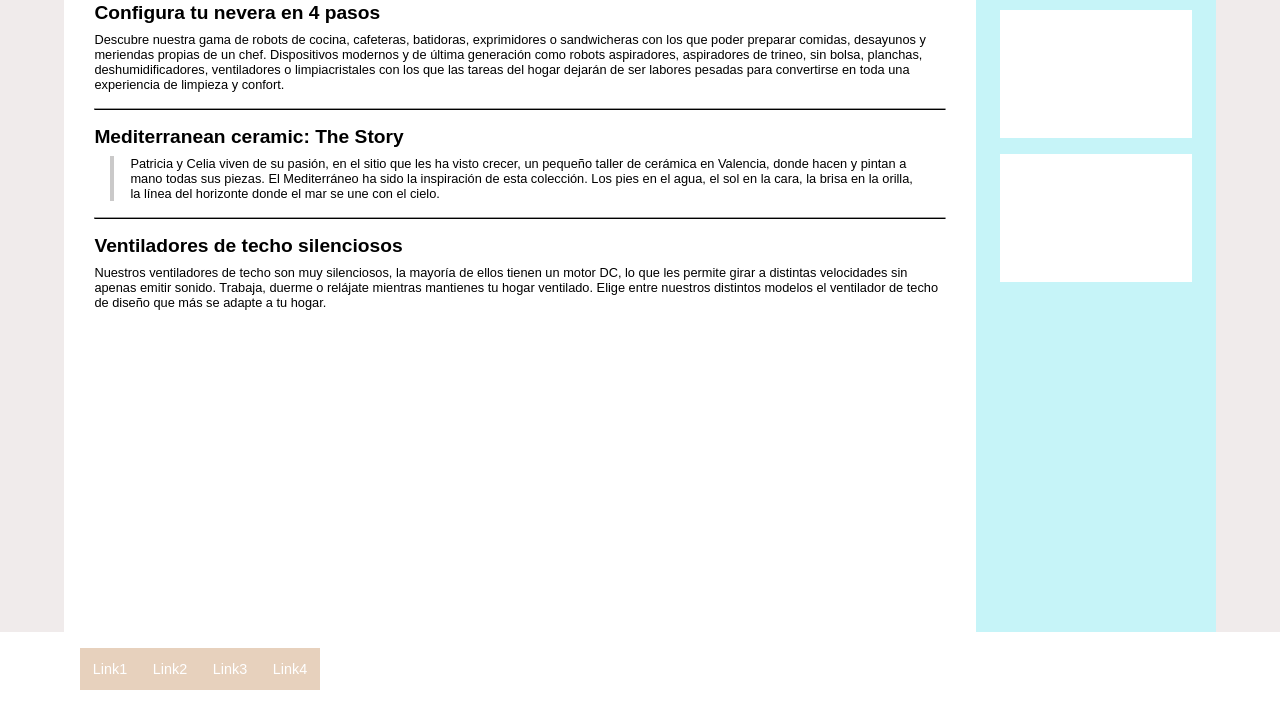
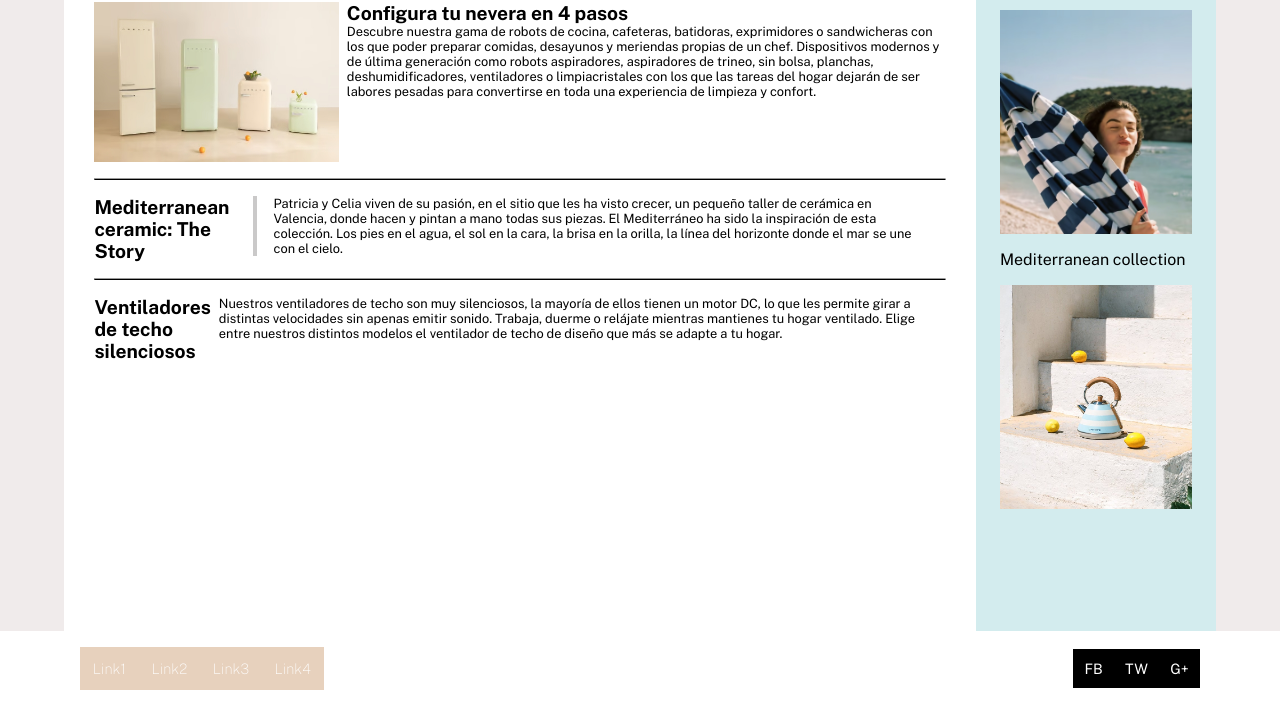
Before and after one commit to marialapc/create-version-2, a plain HTML site: page index.html in a window 1280 px wide. Shown: the part 94-800 px from the top of the page. Drawn offline with Linux system fonts and the light colour scheme.

Commit message:
change font and add new images

```diff
--- a/index.html
+++ b/index.html
@@ -35,6 +35,8 @@
     <div class="main">
       <main class="main__content flex-center">
         <article class="article flex-center">
+          <img class="article__image" src="./assets/images/fridges.jpg" alt="fridges">
+          <div>
           <h2 class="article__title">Configura tu nevera en 4 pasos</h2>
           <p class="article__text">
             Descubre nuestra gama de robots de cocina, cafeteras, batidoras,
@@ -46,6 +48,7 @@
             labores pesadas para convertirse en toda una experiencia de
             limpieza y confort.
           </p>
+        </div>
         </article>
         <hr class="separator" />
         <article class="article flex-center">
@@ -70,9 +73,11 @@
           </p>
         </article>
       </main>
-      <aside class="aside">
-        <section class="aside__block"></section>
-        <section class="aside__block"></section>
+      <aside class="aside ">
+        <section class="aside__block aside__block--1">
+        </section>
+        <p class="aside__title">Mediterranean collection</p>
+        <section class="aside__block aside__block--2"></section>
       </aside>
     </div>
     <footer class="footer">
--- a/styles/base/vars.css
+++ b/styles/base/vars.css
@@ -1,3 +1,4 @@
+
 :root{
    --white: rgb(255, 255, 255);
    --black: rgb(0, 0, 0);
@@ -6,8 +7,13 @@
    --orange:rgb(249, 157, 65);
    --cream:rgb(231, 209, 189);
    --lightCream: rgb(250, 224, 200);
-   --blue:rgb(198, 244, 248);
-   --fontPrimary: Arial, Helvetica, sans-serif;
+   --blue:rgb(211, 236, 238);
+   --fontPrimary: "publicSans";
    --maxWidth: 72rem;
    --gutter: 1rem;
 }
+
+@font-face {
+   font-family: "publicSans";
+   src: url("../../assets/fonts/publicSans.ttf") format("truetype");
+ }
--- a/styles/components/footer.css
+++ b/styles/components/footer.css
@@ -24,7 +24,7 @@
 
 .social {
   list-style: none;
-  background-color: var(--brown);
+  background-color: var(--black);
 }
 
 .social__element {
--- a/styles/layout/aside.css
+++ b/styles/layout/aside.css
@@ -6,10 +6,23 @@
   background-color: var(--blue);
 }
 
+.aside__title{
+  color: var(--black);
+}
 .aside__block {
   width: 12rem;
-  height: 8rem;
+  height: 14rem;
   background-color: var(--white);
+  background-size:cover;
+  background-repeat: no-repeat;
+}
+
+.aside__block--1{
+  background-image: url(../../assets/images/mediterranean.jpg);
+}
+
+.aside__block--2{
+  background-image: url(../../assets/images/kettle.jpg);
 }
 
 @media (min-width: 43rem) {
--- a/styles/layout/main.css
+++ b/styles/layout/main.css
@@ -15,13 +15,15 @@
 }
 
 .article {
-  flex-direction: column;
   align-items: flex-start;
   gap: 0.5rem;
 }
 
 .article__title {
   font-size: 1.2rem;
+}
+.article__image{
+  height: 10rem;
 }
 
 .article__text {
```
Also changed, not shown: assets/fonts/README.txt (added), assets/fonts/publicSans.ttf (added), assets/images/fridges.jpg (added).
